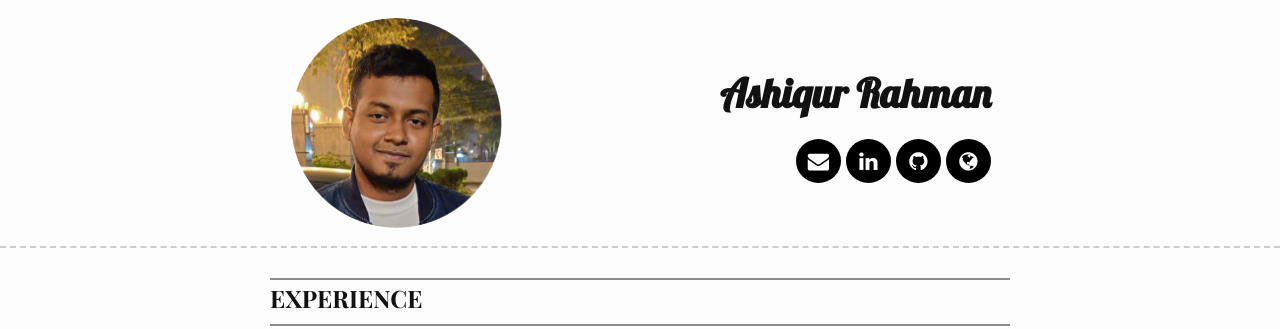
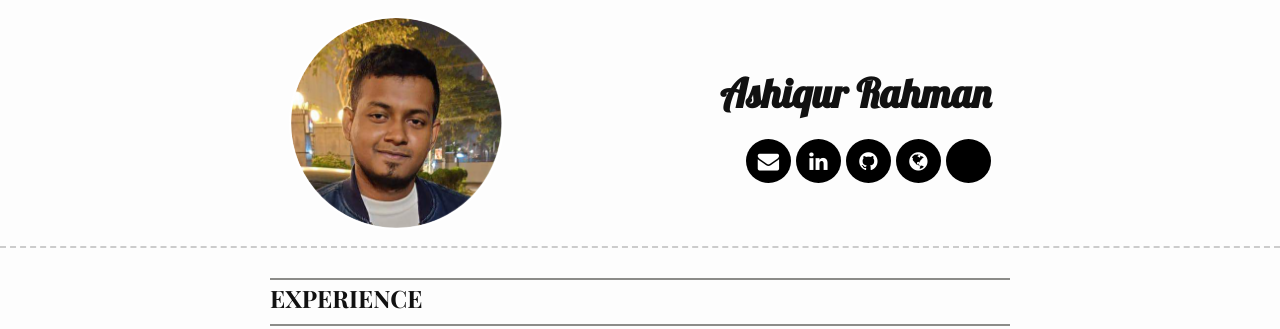
Before and after one commit to ash1814/Ashiqur_Rahman, a Jekyll site: the page built from index.md, in a window 1280 px wide. Shown: the top 329 px of the page. Built offline with Jekyll 4.4.1, drawn with Linux system fonts in a browser that asks for light colours; some web fonts are replaced.

Commit message:
contact number

```diff
--- a/_includes/header.html
+++ b/_includes/header.html
@@ -28,8 +28,8 @@
                             <a class="contact-item" href="{{ site.medium }}"><i class="fa fa-medium fa-lg"></i></a>
                         {% endif %}
 
-                        {% if site.medium %}
-                            <a class="contact-item" href="{{ site.medium }}"><i class="fa fa-address-book"></i></a>
+                        {% if site.contact %}
+                            <a class="contact-item" href="{{ site.contact }}"><i class="fa fa-globe-lg"></i></a>
                         {% endif %}
                     </div>
                 </div>
```
